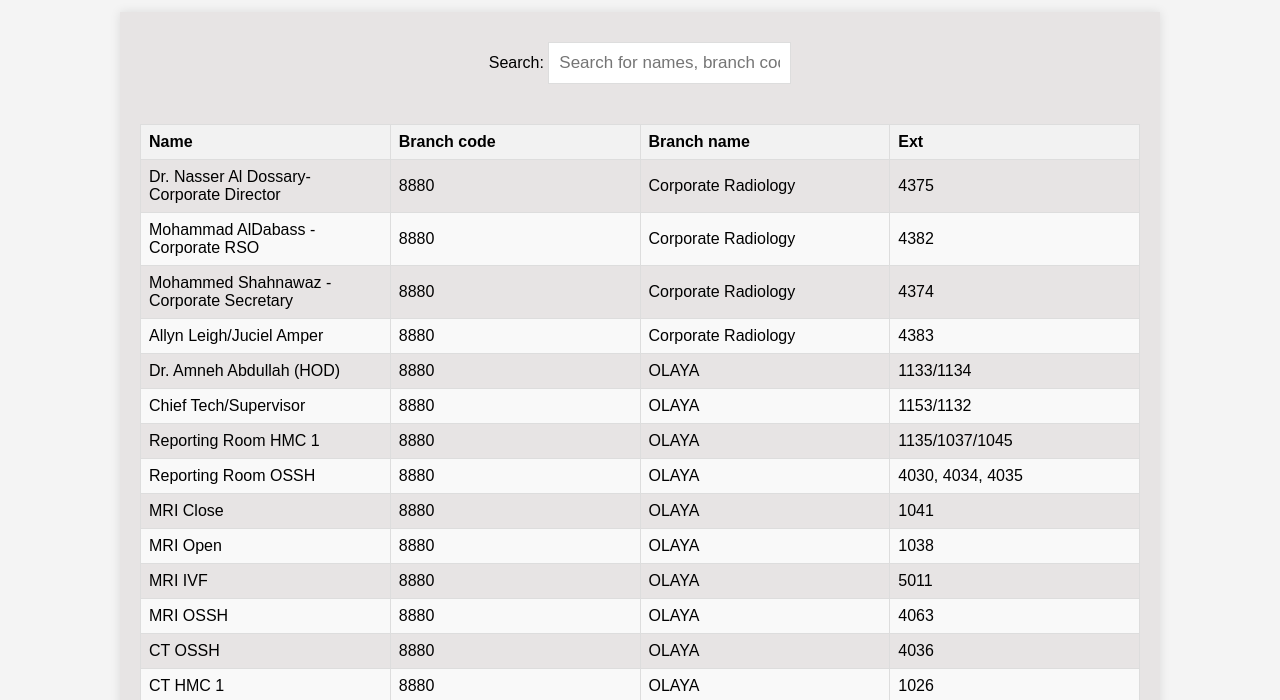
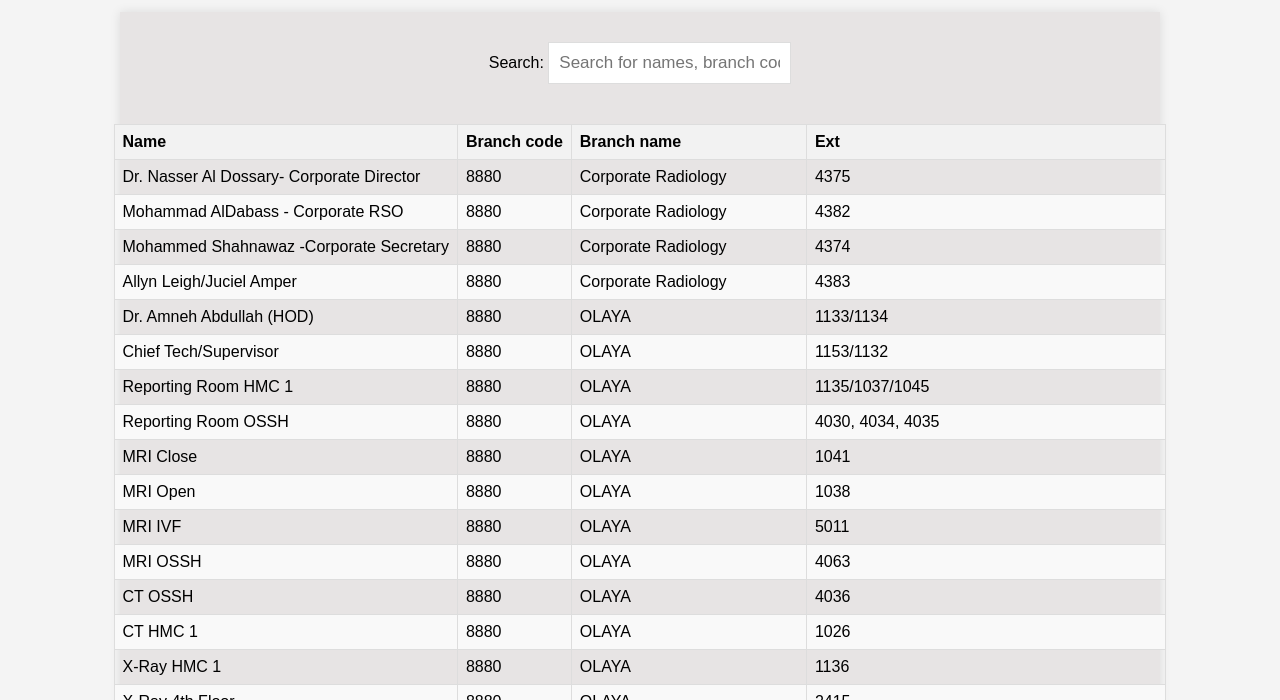
Before and after one commit to hmgradiology/phone-directory-trial, a plain HTML site: page radiology-extensions.html in a window 1280 px wide. Shown: the part 96-796 px from the top of the page. Drawn offline with Linux system fonts and the light colour scheme.

Commit message:
style.css

```diff
--- a/style.css
+++ b/style.css
@@ -45,7 +45,6 @@ body {
     background-color: #e7e4e4;
     padding: 20px;
     box-shadow: 0 0 10px rgba(0, 0, 0, 0.1);
-    overflow-x: auto;
 }
 
 .directory-container {
@@ -77,18 +76,16 @@ table.directory {
     width: 100%;
     border-collapse: collapse;
     margin-top: 20px;
-    table-layout: fixed;
 }
 
 table.directory, th, td {
     border: 1px solid #ddd;
-    word-wrap: break-word;
 }
 
 th, td {
     text-align: left;
     padding: 8px;
-    white-space: normal;
+    white-space: nowrap; /* Prevent text wrapping */
 }
 
 th {
@@ -194,8 +191,6 @@ tr:nth-child(even) {
     cursor: pointer;
     text-decoration: none;
     transition: background-color 0.3s ease;
-    width: 250px; /* Ensure all buttons are the same width */
-    box-sizing: border-box;
 }
 
 .button:hover {
```
